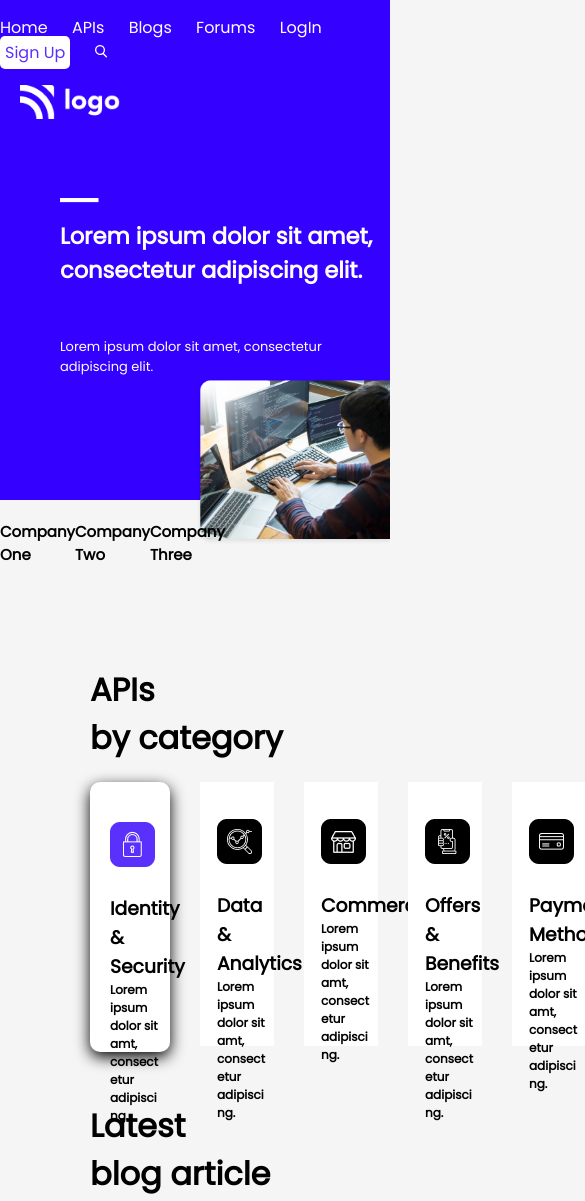
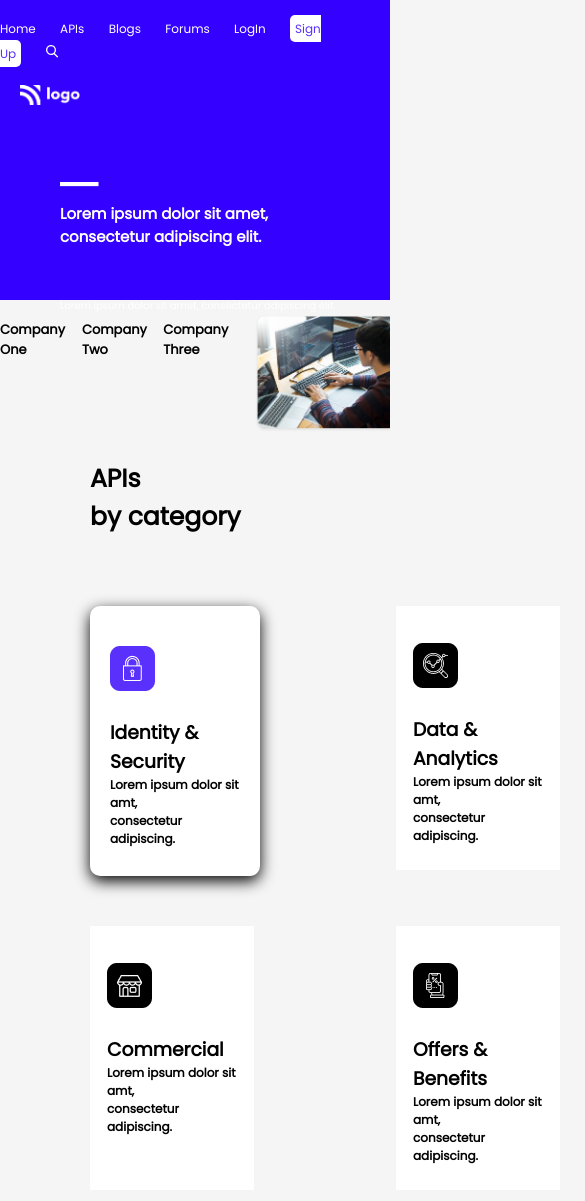
Before and after one commit to harshalvrm/Live-Class-Project-09, a website: page index.html in a window 390 px wide. Shown: the top 1201 px of the page, 585 px wide, since content can reach past the window. Drawn offline with Linux system fonts and the light colour scheme.

Commit message:
Responsiveness added for 768px

```diff
--- a/Responsive.css
+++ b/Responsive.css
@@ -84,7 +84,113 @@
 }
 
 @media screen and (max-width: 768px){
+
+    .logo{
+        width: 70px;
+    }
+
+    header{
+        height: 300px;
+    }
+
+    .header-image{
+        width: 45%;
+    }
+
+    .header-text{
+        font-size: 13px;
+    }
+
+    .header-text p  {
+        font-size: 10px;
+    }
+
+    .nav-item{
+        font-size: 13px;
+    }
+
+    .nav-item-active{
+        font-size: 13px;
+    }
+
+    .company-items{
+        font-size: 13px;
+    }
+
+    .cards{
+        width: 500px;
+        flex-wrap: wrap;
+        justify-content: space-between;
+    }
+
+    .card-active , .card{
+       width: 150px;
+       margin-top: 50px;
+    }
+
+    .blog-heading{
+        font-size: 15px;
+    }
+
+    .faq-content{
+        width: 500px;
+    }
+
+    .faq-content > h2{
+        font-size: 20px;
+    }
+
+    .faq-content > h4{
+        font-size: 12px;
+    }
+
+    .faq-content > h5{
+        font-size: 10px;
+    }
+
+
+    .faq-image img{
+        width: 100%;
+    }
+
+    .download-email{
+        /* left: 50px; */
+    }
+
+    .download-email input{
+        width: 280px;
+    }
+
+    .down_button{
+        right: 30px;
+    }
+
+
 }
 
 @media screen and (max-width: 576px){
+
+    .logo{
+        width: 60px;
+    }
+
+
+    .nav-item{
+        font-size: 12px;
+    }
+
+    .nav-item-active{
+        font-size: 12px;
+    }
+
+    .header-text{
+        font-size: 10px;
+    }
+    .header-image{
+        width: 35%;
+    }
+
+    .api-heading{
+        font-size: 25px;
+    }
 }
```
Also changed, not shown: screen-shots/768px_SS_01.png (added), screen-shots/768px_SS_02.png (added).
